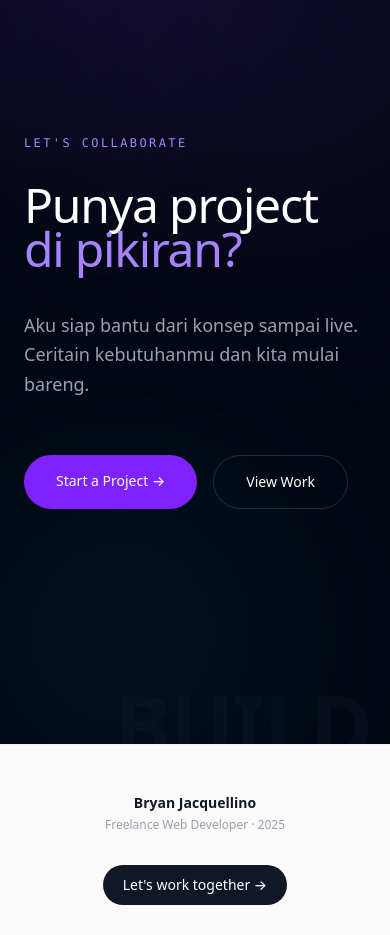
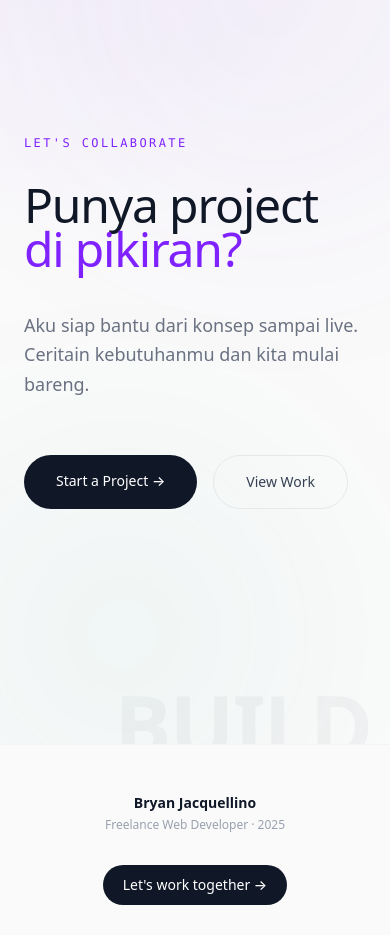
Before and after one commit to Zeraphys57/Bryan-Jacquellino-Porto, a React (Vite) app in the folder my-app/: page / in a window 390 px wide. Shown: the part 10160-11095 px from the top of the page. Built offline with nearby package versions, Linux system fonts and the light colour scheme.

Commit message:
Make CTA section theme-aware (light + dark)
Light mode: white bg, dark text, gray primary button, lighter orbs.
Dark mode: keeps the immersive dark feel with violet accents.
Cursor spotlight and orb opacity scale with isDarkMode.

Co-Authored-By: Claude Sonnet 4.6 <noreply@anthropic.com>

```diff
--- a/my-app/src/App.jsx
+++ b/my-app/src/App.jsx
@@ -197,7 +197,8 @@ function App() {
 
           {/* CTA block */}
           <section
-            className="min-h-screen relative flex items-center overflow-hidden bg-[#030712]
+            className="min-h-screen relative flex items-center overflow-hidden
+                       bg-[#fafafa] dark:bg-[#030712]
                        px-6 md:px-16 lg:px-24 xl:px-36 2xl:px-48"
             aria-label="Call to Action"
             onMouseMove={e => {
@@ -207,39 +208,42 @@ function App() {
           >
             {/* Cursor spotlight */}
             <div className="pointer-events-none absolute inset-0 z-0"
-                 style={{ background: `radial-gradient(520px circle at ${ctaPos.x}px ${ctaPos.y}px, rgba(124,58,237,0.11), transparent 65%)` }} />
+                 style={{ background: `radial-gradient(520px circle at ${ctaPos.x}px ${ctaPos.y}px, rgba(124,58,237,${isDarkMode ? '0.11' : '0.06'}), transparent 65%)` }} />
 
             {/* Ambient orbs */}
             <div className="absolute pointer-events-none rounded-full"
                  style={{ width: 700, height: 700, top: -220, right: -180,
                    background: 'radial-gradient(circle, #7c3aed 0%, transparent 70%)',
-                   filter: 'blur(100px)', opacity: 0.14, animation: 'orb-a 20s ease-in-out infinite' }} />
+                   filter: 'blur(100px)', opacity: isDarkMode ? 0.14 : 0.07,
+                   animation: 'orb-a 20s ease-in-out infinite' }} />
             <div className="absolute pointer-events-none rounded-full"
                  style={{ width: 600, height: 600, bottom: -160, left: -140,
                    background: 'radial-gradient(circle, #0d9488 0%, transparent 70%)',
-                   filter: 'blur(100px)', opacity: 0.10, animation: 'orb-b 26s ease-in-out infinite' }} />
+                   filter: 'blur(100px)', opacity: isDarkMode ? 0.10 : 0.06,
+                   animation: 'orb-b 26s ease-in-out infinite' }} />
 
             {/* Faded background word */}
             <span aria-hidden="true"
-                  className="absolute -bottom-6 right-0 text-[22vw] font-black leading-none
-                             select-none tracking-tight text-white/[0.025] pointer-events-none">
+                  className="absolute -bottom-6 right-0 text-[22vw] font-black leading-none select-none
+                             tracking-tight pointer-events-none
+                             text-gray-900/[0.04] dark:text-white/[0.025]">
               BUILD.
             </span>
 
             {/* Content */}
             <div className="relative z-10 max-w-[1500px] mx-auto w-full">
-              <p className="scroll-reveal text-xs font-mono text-violet-400 tracking-[0.2em] uppercase mb-8">
+              <p className="scroll-reveal text-xs font-mono text-violet-600 dark:text-violet-400 tracking-[0.2em] uppercase mb-8">
                 Let&apos;s collaborate
               </p>
 
               <h2 className="scroll-reveal text-[clamp(3rem,7vw,8.5rem)] font-light
-                             leading-[0.92] tracking-tight text-white mb-10"
+                             leading-[0.92] tracking-tight text-gray-900 dark:text-white mb-10"
                   data-delay="60ms">
                 Punya project<br />
-                <em className="not-italic text-violet-400">di pikiran?</em>
+                <em className="not-italic text-violet-600 dark:text-violet-400">di pikiran?</em>
               </h2>
 
-              <p className="scroll-reveal text-gray-400 text-lg md:text-xl max-w-lg leading-relaxed mb-14"
+              <p className="scroll-reveal text-gray-500 dark:text-gray-400 text-lg md:text-xl max-w-lg leading-relaxed mb-14"
                  data-delay="120ms">
                 Aku siap bantu dari konsep sampai live. Ceritain kebutuhanmu dan kita mulai bareng.
               </p>
@@ -249,18 +253,23 @@ function App() {
                   href="https://wa.me/+6281351958200"
                   target="_blank"
                   rel="noopener noreferrer"
-                  className="px-8 py-4 rounded-full bg-violet-600 text-white text-sm font-medium
-                             hover:-translate-y-0.5 hover:bg-violet-500
-                             hover:shadow-[0_8px_30px_rgba(124,58,237,0.45)]
+                  className="px-8 py-4 rounded-full text-white text-sm font-medium
+                             bg-gray-900 dark:bg-violet-600
+                             hover:-translate-y-0.5
+                             hover:bg-gray-700 dark:hover:bg-violet-500
+                             hover:shadow-lg dark:hover:shadow-[0_8px_30px_rgba(124,58,237,0.45)]
                              active:scale-[0.97] transition-all duration-150 ease-out"
                 >
                   Start a Project →
                 </a>
                 <a
                   href="#projects"
-                  className="px-8 py-4 rounded-full border border-white/15 text-white text-sm font-medium
-                             hover:bg-white/[0.07] hover:border-white/25 active:scale-[0.97]
-                             transition-all duration-150 ease-out"
+                  className="px-8 py-4 rounded-full text-sm font-medium
+                             border border-gray-200 dark:border-white/15
+                             text-gray-700 dark:text-white
+                             hover:bg-gray-100 dark:hover:bg-white/[0.07]
+                             hover:border-gray-300 dark:hover:border-white/25
+                             active:scale-[0.97] transition-all duration-150 ease-out"
                 >
                   View Work
                 </a>
```
